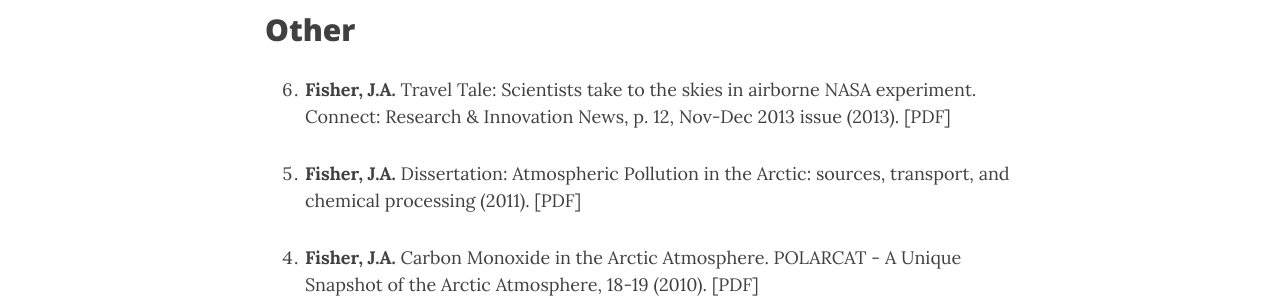
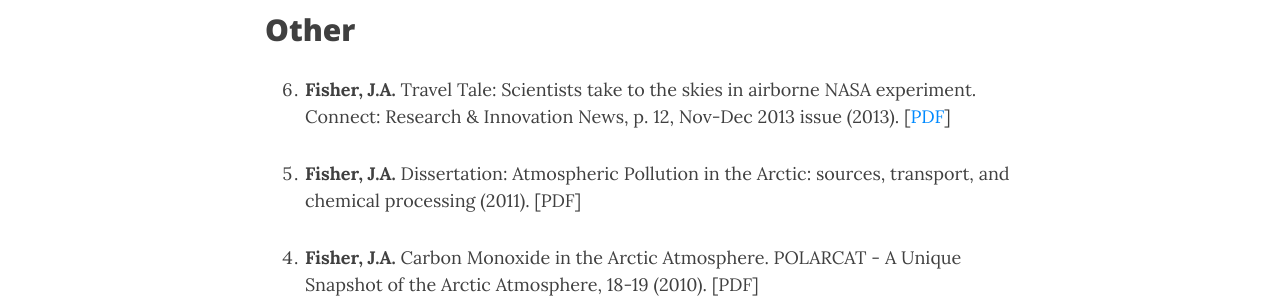
Before and after one commit to jennyfisher/jennyfisher.github.io, a Jekyll site: the page built from publications.md, in a window 1280 px wide and 900 px high, scrolled down 7085 px. Shown: the part 182-482 px from the top of the window. Built offline with Jekyll 4.4.1, drawn with Linux system fonts in a browser that asks for light colours; nearby versions of some CDN libraries; part of the change alters nothing that is shown.

```diff
--- a/publications.md
+++ b/publications.md
@@ -93,7 +93,7 @@ title: Publications
 
 ## Other
 
-1. **Fisher, J.A.** Travel Tale: Scientists take to the skies in airborne NASA experiment. Connect: Research & Innovation News, p. 12, Nov-Dec 2013 issue (2013). [PDF]
+1. **Fisher, J.A.** Travel Tale: Scientists take to the skies in airborne NASA experiment. Connect: Research & Innovation News, p. 12, Nov-Dec 2013 issue (2013). [[PDF](pdfs/RAID_Newsletter_JAF.pdf)]
 
 5. **Fisher, J.A.** Dissertation: Atmospheric Pollution in the Arctic: sources, transport, and chemical processing (2011). [PDF]
 
```
